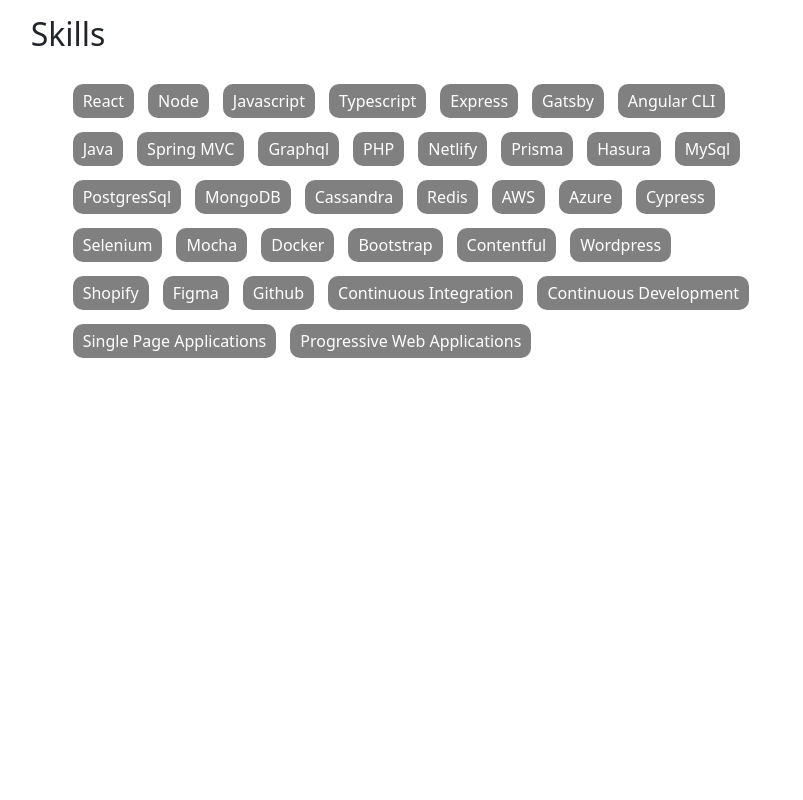
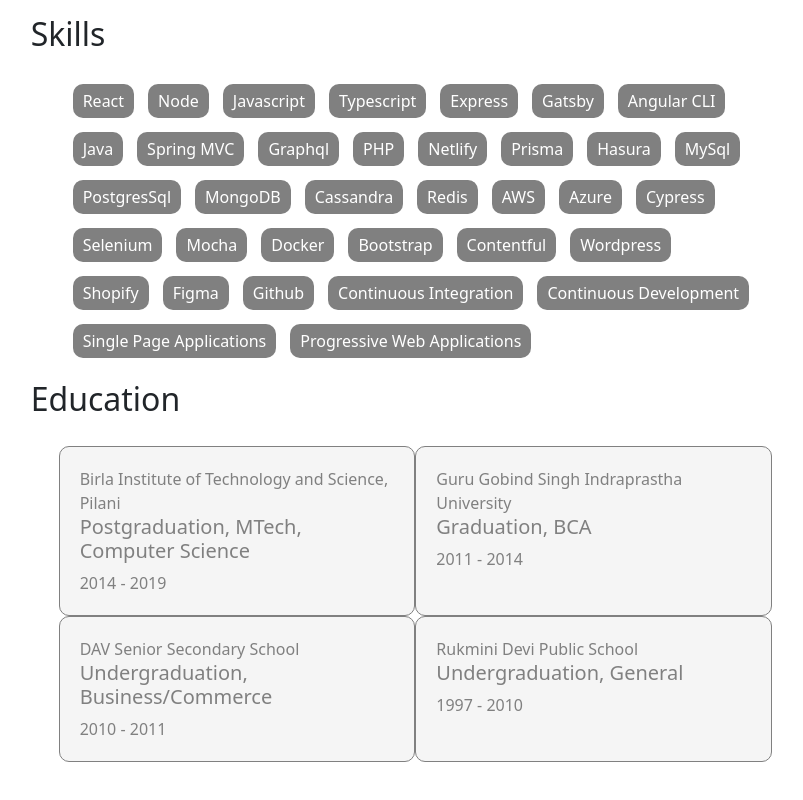
Before and after one commit to ms-tech-geek/my-resume, a Next.js app: page / in a window 1280 px wide. Shown: the part 581-1381 px from the top of the page, without its empty margins (442-1245 px from the left). Before the commit the page ends 1011 px from the top, so only its background shows below. Built offline with nearby package versions, Linux system fonts and the light colour scheme.

Commit message:
add education section

```diff
--- /dev/null
+++ b/components/education/educationSection.jsx
@@ -0,0 +1,44 @@
+import styles from '@/components/education/styles.module.scss';
+
+const educationInfo = [
+  {
+    school: 'Birla Institute of Technology and Science, Pilani',
+    course: 'Postgraduation, MTech, Computer Science',
+    duration: '2014 - 2019',
+  },
+  {
+    school: 'Guru Gobind Singh Indraprastha University',
+    course: 'Graduation, BCA',
+    duration: '2011 - 2014',
+  },
+  {
+    school: 'DAV Senior Secondary School',
+    course: 'Undergraduation, Business/Commerce',
+    duration: '2010 - 2011',
+  },
+  {
+    school: 'Rukmini Devi Public School',
+    course: 'Undergraduation, General',
+    duration: '1997 - 2010',
+  },
+];
+
+const EducationSection = () => {
+  return (
+    <>
+      <h2>Education</h2>
+      <div className={`row ${styles.educationSection}`}>
+        {educationInfo &&
+          educationInfo.map((education) => (
+            <div className={`col-6 ${styles.educationCardBox}`}>
+              <span>{education.school}</span>
+              <h5>{education.course}</h5>
+              <span>{education.duration}</span>
+            </div>
+          ))}
+      </div>
+    </>
+  );
+};
+
+export default EducationSection;
--- /dev/null
+++ b/components/education/styles.module.scss
@@ -0,0 +1,11 @@
+.educationSection {
+  padding: 20px 40px;
+}
+
+.educationCardBox {
+  background-color: whitesmoke;
+  color: grey;
+  padding: 20px;
+  border-radius: 10px;
+  border: thin solid grey;
+}
--- a/pages/index.js
+++ b/pages/index.js
@@ -1,5 +1,6 @@
 import ExperienceSection from '@/components/experience/experienceSection';
 import SkillsSection from '@/components/skills/skillsSection';
+import EducationSection from '@/components/education/educationSection';
 
 const Home = () => {
   return (
@@ -8,6 +9,7 @@
       <div className="col-8" style={{ padding: '50px' }}>
         <ExperienceSection />
         <SkillsSection />
+        <EducationSection />
       </div>
     </div>
   );
```
